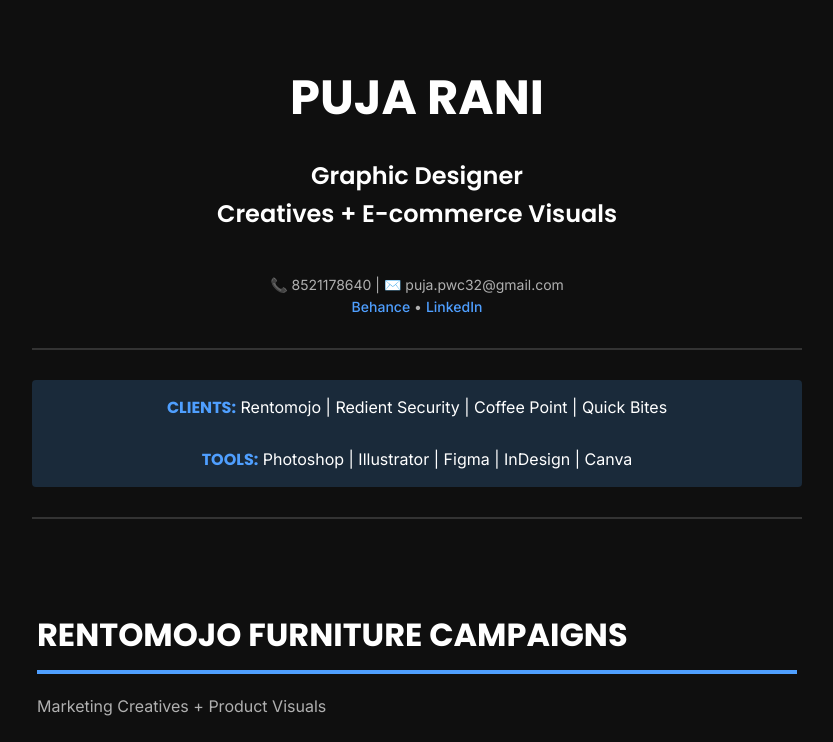
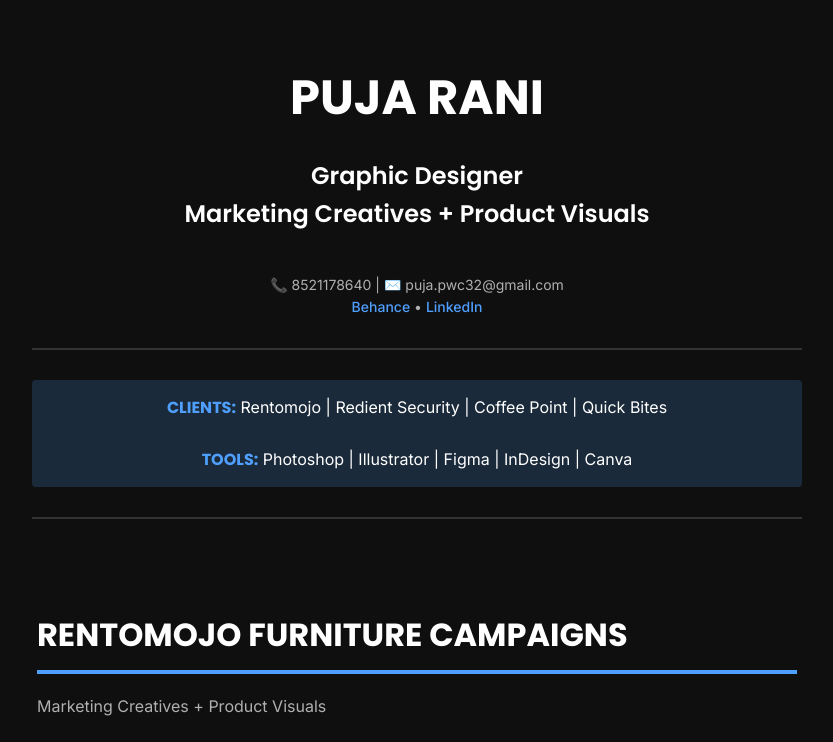
Before and after one commit to pujapwc32-rgb/puja-rani-portfolio, a plain HTML site: page index.html in a window 1280 px wide. Shown: the top 742 px of the page, without its empty margins (223-1056 px from the left). Drawn offline with Linux system fonts and the light colour scheme.

Commit message:
Update index.html

```diff
--- a/index.html
+++ b/index.html
@@ -442,7 +442,7 @@
     <!-- PAGE 1: COVER -->
     <div class="page">
         <h1>PUJA RANI</h1>
-        <div class="subtitle">Graphic Designer<br> Creatives + E-commerce Visuals</div>
+        <div class="subtitle">Graphic Designer<br> Marketing Creatives + Product Visuals</div>
         <div class="contact-info">
             📞 8521178640 | ✉️ puja.pwc32@gmail.com<br>
             <a href="https://behance.net/pujarani14">Behance</a> •
```
